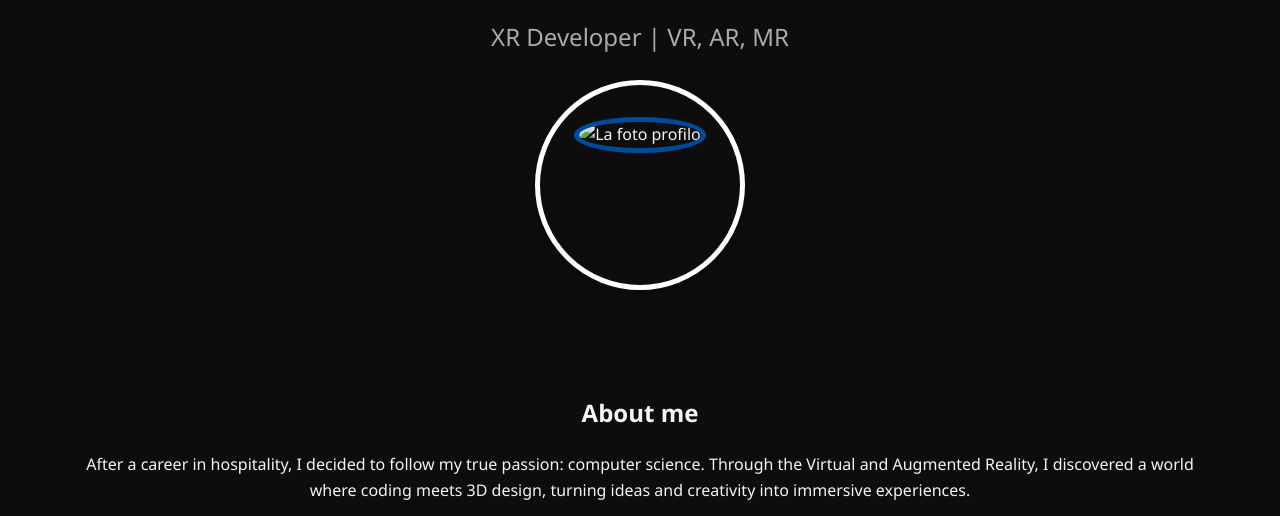
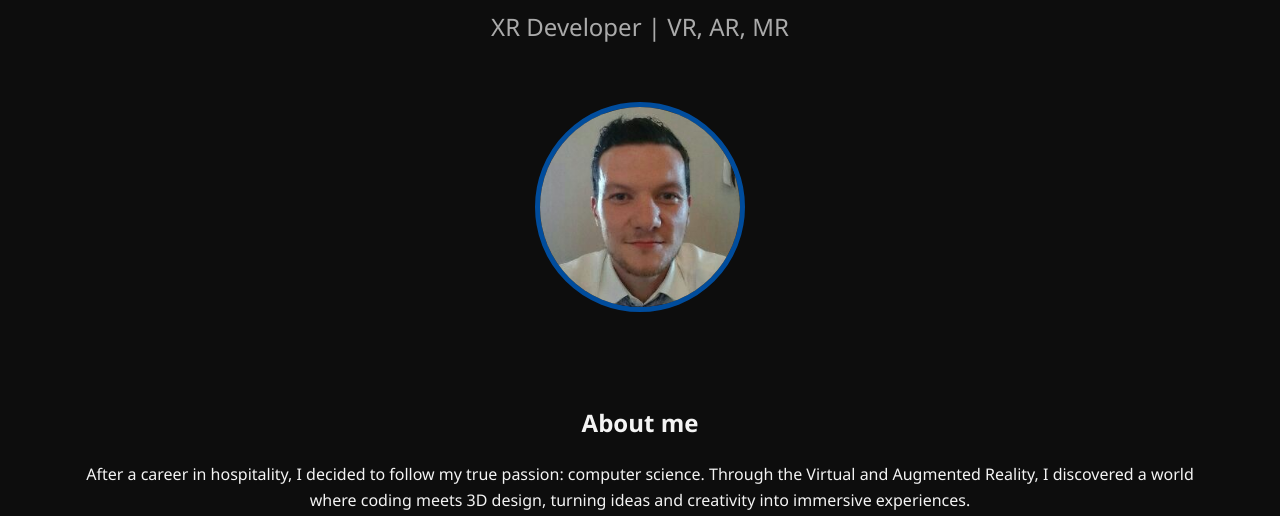
Before and after one commit to morelli-marco/portfolio, a plain HTML site: page index.html in a window 1280 px wide. Shown: the part 284-800 px from the top of the page. Drawn offline with Linux system fonts and the light colour scheme.

Commit message:
add profile pic 2

```diff
--- a/index.html
+++ b/index.html
@@ -21,7 +21,7 @@
         <h1>Marco Morelli</h1>
         <p class="subtitle">XR Developer | VR, AR, MR</p>
         <div class="profile-container">
-            <img src="media/fotoProfilo.jpg" alt="La foto profilo">
+            <img src="media/fotoProfilo2.jpg" alt="La foto profilo">
         </div>
         <section id="about">
             <h2>About me</h2>
--- a/style.css
+++ b/style.css
@@ -71,22 +71,6 @@ section {
     border: 5px solid var(--primary-color);
 }
 
-.profile-container {
-    width: 200px;
-    height: 200px;
-    border-radius: 50%;
-    overflow: hidden;
-    border: 5px solid #fff;
-    box-shadow: 0 4px 15px rgba(0, 0, 0, 0.2);
-    margin-bottom: 20px;
-}
-
-.profile-container img {
-    width: 100%;
-    height: 100%;
-    object-fit: cover;
-    object-position: center;
-}
 .project-grid {
     display: grid;
     grid-template-columns: repeat(auto-fit, minmax(300px, 1fr));
```
Also changed, not shown: media/fotoProfilo.jpg (added), media/fotoProfilo2.jpg (added).
